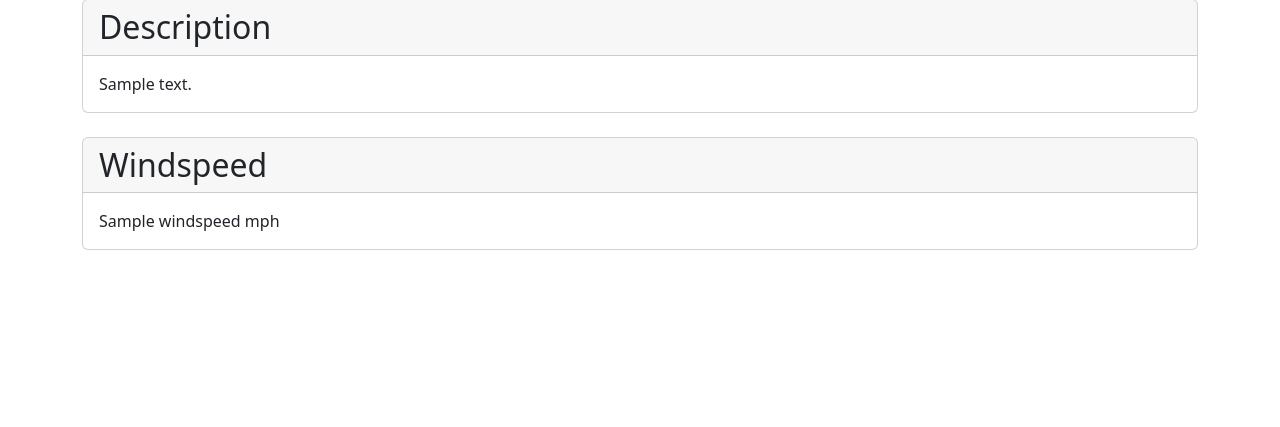
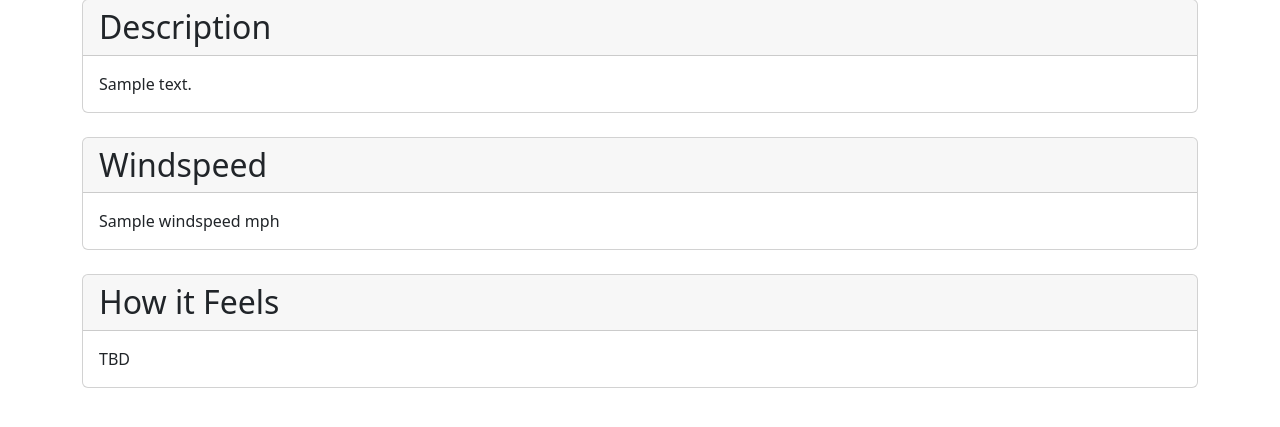
Before and after one commit to alanknguyen314/weatherproject-cs411, a Django app: page / in a window 1280 px wide. Shown: the part 338-765 px from the top of the page. Run offline with Django 3.2, Linux system fonts and the light colour scheme; a database or web service that is not in the repository returns one stand-in record (values such as "Sample title"); data that the repository does not hold is empty.

Commit message:
added to weather.html, just need to finish function for feeling calculation

```diff
--- a/weatherapp/templates/weatherapp/weather.html
+++ b/weatherapp/templates/weatherapp/weather.html
@@ -85,7 +85,12 @@
                 </div>
             </div>
 
-
+            <div class="card weather-item mb-">
+              <h2 class="card-header">How it Feels</h2>
+              <div class="card-body">
+                  <p class="card-text">{{ feels_like }}</p>
+              </div>
+          </div>
         </div>
     </div>
 
--- a/weatherapp/views.py
+++ b/weatherapp/views.py
@@ -63,6 +63,13 @@ def index(request):
     return render(request, 'weatherapp/weather.html', context)
 
 """
+def calculate_feels_like(temperature, windspeed):
+# Perform your calculation here
+    if windspeed >= 4:
+        feels_like = 'Cooler than Expected'
+    else:
+        feels_like = 'TBD'
+    return feels_like
 
 def index(request):
     url = 'https://weather.visualcrossing.com/VisualCrossingWebServices/rest/services/timeline/{city}?unitGroup=us&key=4WNC7AAWRUUG5JJZUDZKUMMKL'
@@ -86,10 +93,15 @@ def index(request):
             'sunrise': r['days'][0]['sunrise'],
             'sunset': r['days'][0]['sunset'],
         }
+        feels_like = calculate_feels_like(r['days'][0]['temp'], r['days'][0]['windspeed'])
     else:
         city_weather = {}
+        feels_like = None
 
-    context = {'city_weather': city_weather}
+    context = {
+        'city_weather': city_weather,
+        'feels_like': feels_like,
+    }
 
     if request.user.is_authenticated:
         context['user'] = request.user
```
Also changed, not shown: 1 other file.
